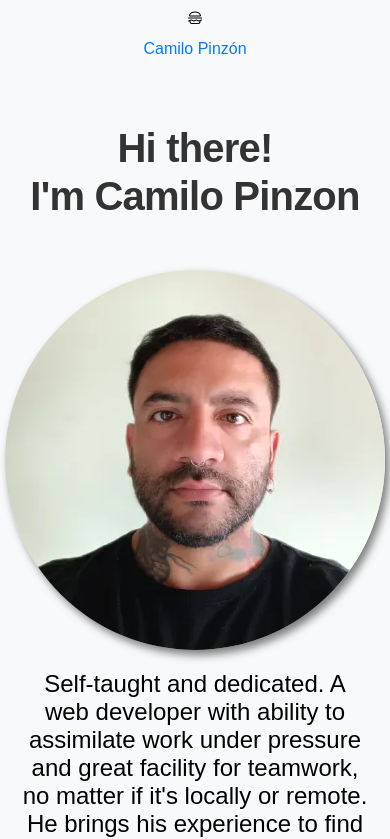
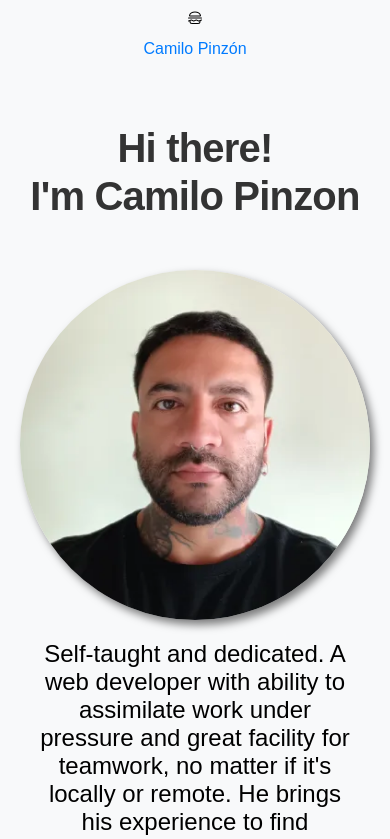
Before and after one commit to CamiloPinzon/camilopinzon.tech, a React (Vite) app: page / in a window 390 px wide. Shown: the top 839 px of the page. Built offline with nearby package versions, Linux system fonts and the light colour scheme.

Commit message:
profile img fixes

```diff
--- a/src/components/introduction/introduction.styles.scss
+++ b/src/components/introduction/introduction.styles.scss
@@ -59,6 +59,11 @@
     .introduction {
         &__item {
             flex: 1 1 100%;
+            padding-inline: 20px;
+
+            & img {
+                width: 100%;
+            }
         }
     }
 }
```
